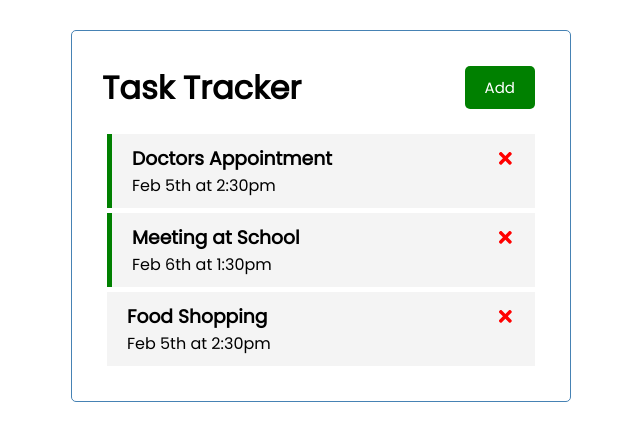
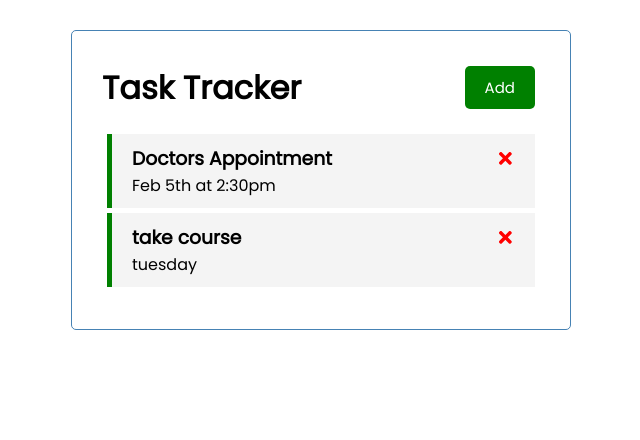
Before and after one commit to samueldobi/React-task-tracker, a React (Create React App) app: page / in a window 1280 px wide. Shown: the top 440 px of the page, without its empty margins (319-959 px from the left). Built offline with nearby package versions, Linux system fonts and the light colour scheme; data requests are answered from the project's data file.

Commit message:
Initialized the json server

```diff
--- /dev/null
+++ b/db.json
@@ -0,0 +1,16 @@
+{
+  "tasks": [
+    {
+      "id": 1,
+      "text": "Doctors  Appointment",
+      "day": "Feb 5th at 2:30pm",
+      "reminder": true
+    },
+    {
+      "text": "take course",
+      "day": "tuesday",
+      "reminder": true,
+      "id": 2
+    }
+  ]
+}
--- a/package.json
+++ b/package.json
@@ -6,6 +6,7 @@
     "@testing-library/jest-dom": "^5.16.5",
     "@testing-library/react": "^13.4.0",
     "@testing-library/user-event": "^13.5.0",
+    "json-server": "^0.17.1",
     "react": "^18.2.0",
     "react-dom": "^18.2.0",
     "react-icons": "^4.7.1",
@@ -16,7 +17,8 @@
     "start": "react-scripts start",
     "build": "react-scripts build",
     "test": "react-scripts test",
-    "eject": "react-scripts eject"
+    "eject": "react-scripts eject",
+    "server": "json-server --watch db.json --port 5000"
   },
   "eslintConfig": {
     "extends": [
--- a/src/App.js
+++ b/src/App.js
@@ -1,38 +1,55 @@
-import { useState } from "react"
+import { useState, useEffect } from "react"
 import Header from "./components/Header";
 import Tasks from "./components/Tasks";
 import AddTask from "./components/AddTask";
 
 function App() {
   const[showAddTask, setShowAddTask] = useState(false)
-  const [tasks, setTasks] = useState([
-    {
-        id:'1',
-        text:'Doctors  Appointment',
-        day:'Feb 5th at 2:30pm',
-        reminder:true,
+  const [tasks, setTasks] = useState([])
+
+  useEffect(() =>{
+    const getTasks = async () =>{
+      const tasksFromServer  = await fetchTasks()
+      setTasks(tasksFromServer)
+    }
+    getTasks()
+  },[])
+  //Fetch Tasks
+  const fetchTasks = async () =>{
+    const res = await fetch('http://localhost:5000/tasks')
+    const data = await res.json()
+
+    console.log(data)
+    return data
+  }
+  //Fetch Tasks
+  const fetchTask = async (id) =>{
+    const res = await fetch(`http://localhost:5000/tasks/${id}`)
+    const data = await res.json()
+
+    console.log(data)
+    return data
+  }
+//Add Task
+const addTask = async(task)=>{
+ const res =  await fetch('http://localhost:5000/tasks',{
+    method: 'POST',
+    headers:{
+      'Content-type':'application/json'
     },
-    {
-        id:'2',
-        text:'Meeting at School',
-        day:'Feb 6th at 1:30pm',
-        reminder:true,
-    },
-    {
-        id:'3',
-        text:'Food Shopping',
-        day:'Feb 5th at 2:30pm',
-        reminder:false,
-    }
-])
-//Add Task
-const addTask = (task)=>{
-  const id = Math.floor(Math.random() * 10000) + 1
-  const newTask = { id , ...task}
-  setTasks([...tasks, newTask])
+    body: JSON.stringify(task)
+  })
+  const data =  await res.json()
+  setTasks([...tasks, data])
+  // const id = Math.floor(Math.random() * 10000) + 1
+  // const newTask = { id , ...task}
+  // setTasks([...tasks, newTask])
 }
 //Delete Task
-const deleteTask = (id) =>{
+const deleteTask =  async (id) =>{
+  await fetch(`http://localhost:5000/tasks/${id}`,{
+    method: 'DELETE'
+  })
   setTasks(tasks.filter((task)=> task.id !==id))
 }
 //Toggle Reminder
```
Also changed, not shown: 1 other file (tests, documents, lock files or other folders).
